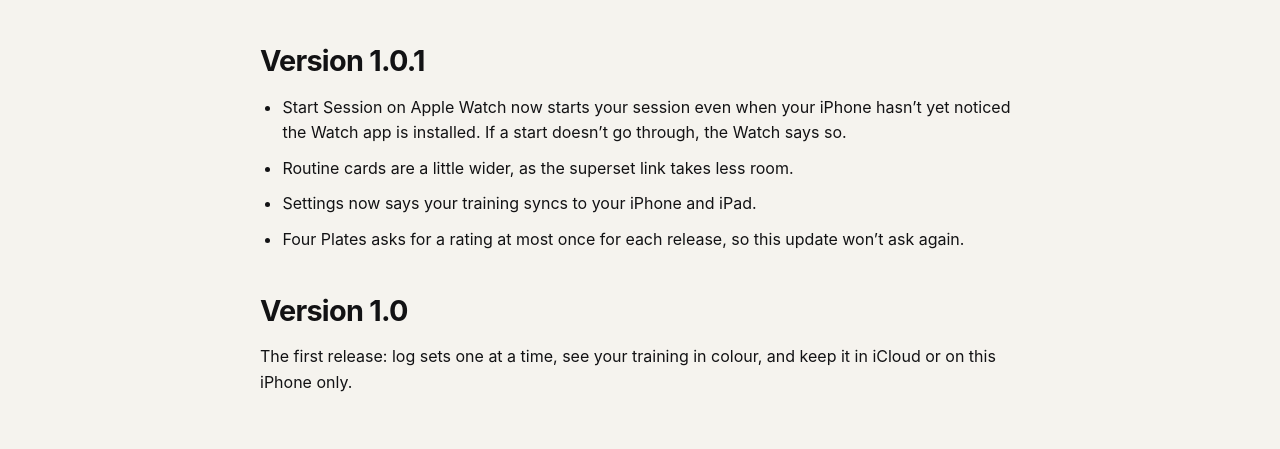
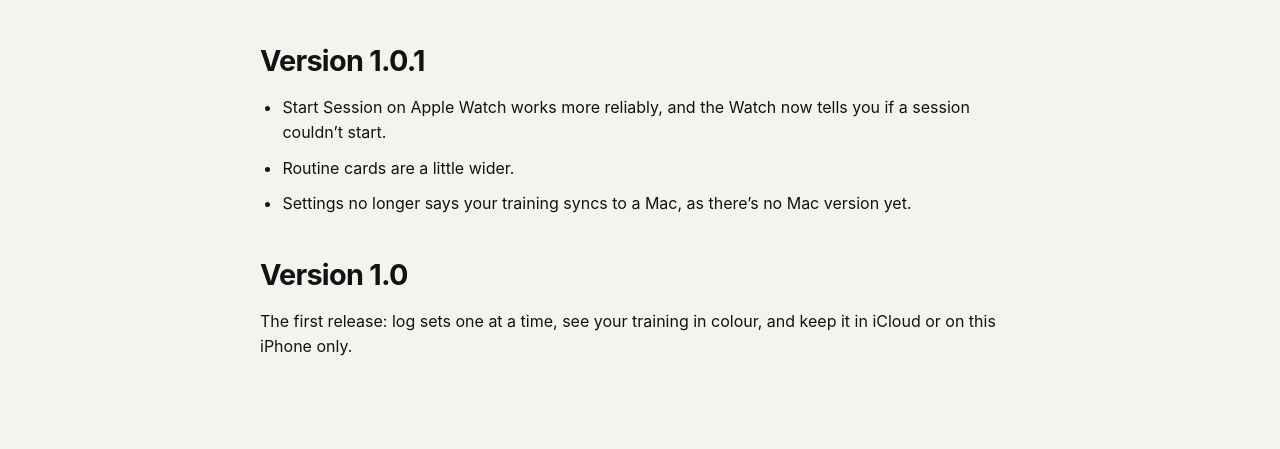
Before and after one commit to Mat-0-Py/fourplates-site, a plain HTML site: page whats-new.html in a window 1280 px wide. Shown: the part 351-800 px from the top of the page. Drawn offline with Linux system fonts and the light colour scheme.

Commit message:
What's new: 1.0.1 in plainer words

```diff
--- a/whats-new.html
+++ b/whats-new.html
@@ -56,10 +56,9 @@
     <section aria-labelledby="v1-0-1">
       <h2 id="v1-0-1">Version 1.0.1</h2>
       <ul>
-        <li>Start Session on Apple Watch now starts your session even when your iPhone hasn’t yet noticed the Watch app is installed. If a start doesn’t go through, the Watch says so.</li>
-        <li>Routine cards are a little wider, as the superset link takes less room.</li>
-        <li>Settings now says your training syncs to your iPhone and iPad.</li>
-        <li>Four Plates asks for a rating at most once for each release, so this update won’t ask again.</li>
+        <li>Start Session on Apple Watch works more reliably, and the Watch now tells you if a session couldn’t start.</li>
+        <li>Routine cards are a little wider.</li>
+        <li>Settings no longer says your training syncs to a Mac, as there’s no Mac version yet.</li>
       </ul>
     </section>
 
```
